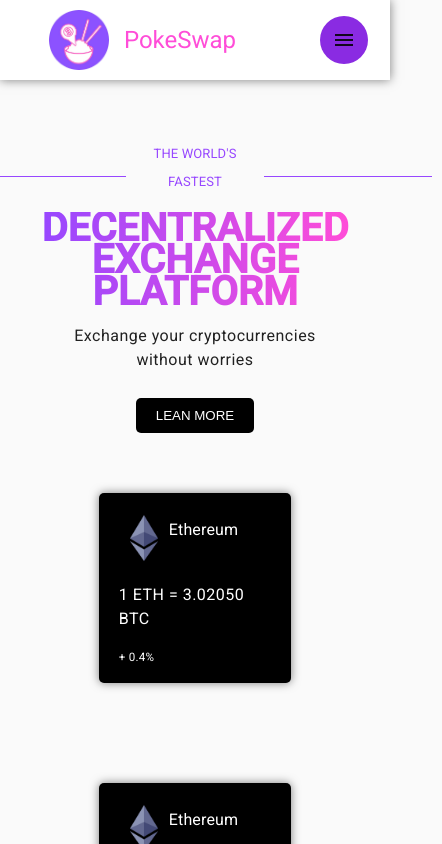
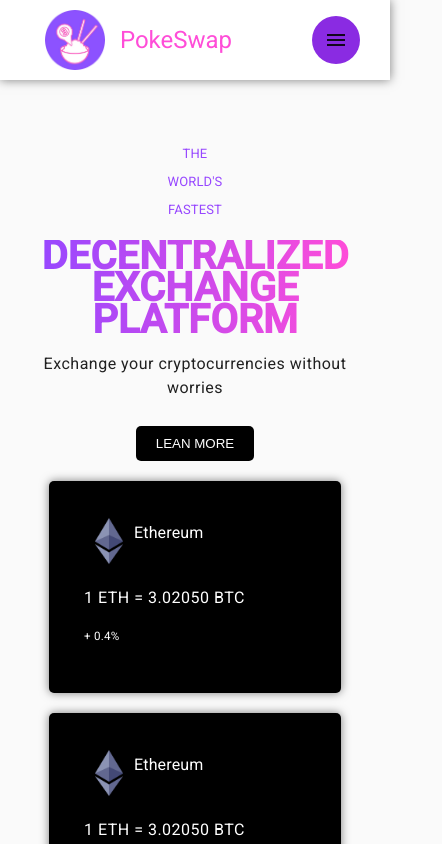
Before and after one commit to OpenFinance-upc-pre-202301-si729-sw53/PokeSwap-Frontend, an Angular app: page /home in a window 390 px wide. Shown: the top 844 px of the page, 442 px wide, since content can reach past the window. Built offline with nearby package versions, Linux system fonts and the light colour scheme.

Commit message:
commit...

```diff
--- a/src/app/components/home/home.component.html
+++ b/src/app/components/home/home.component.html
@@ -34,6 +34,7 @@
     <a mat-button color="basic" href="#feature">FEATURES</a>
     <a mat-button color="basic" href="#help">HELP</a>
     <a class="bt" mat-button color="basic" href="#footer">CONTACT</a>
+    <button mat-raised-button color="primary"><a href="/login">Open Free Account</a></button>
 </div>
 
 
--- a/src/app/components/home/home.component.scss
+++ b/src/app/components/home/home.component.scss
@@ -12,6 +12,7 @@
     z-index: 100;
     background-color: white;
     box-shadow: 0 0 10px rgba(0,0,0,0.5);
+    width: 100%;
 }
 
 header .logo {
@@ -54,7 +55,7 @@
     font-weight: 500;
     margin: auto 10px;
     padding: 10px 10px;
-    border-radius:  5px;
+    border-radius: 5px;
 }
 
 header .menu .menu-item a {
@@ -95,7 +96,6 @@
 .btn-open-account button:hover {
     background-color: #c397fd;
     color: #fff;
-    text-decoration: none;
 }
 
 
@@ -391,10 +391,6 @@
     margin-bottom: 150px;
 }
 
-.btn-open-account {
-    margin-right: 125px;
-}
-
 
 
 /* Community */
@@ -537,20 +533,46 @@
     margin-left: 20px;
 }
 
+a {
+    text-decoration: none;
+}
+
+.logo {
+    display: flex;
+    justify-content: right;
+}
+
+
+
 
 
 
 /*  STYLE RESPONSIVE__________________________________________  */
 
-/* Estilos para dispositivos pequeños (hasta 650px) */
-@media only screen and (max-width: 650px) {
-
+@media only screen and (max-width: 400px) {
     header {
         justify-content: left;
     }
 
+    h1 {
+        text-align: center;
+    }
+
+    video {
+        width: 100%;
+    }
+
+    .disclaimer-section {
+        max-height: 100vh !important;
+    }
+}
+
+/* Estilos para dispositivos pequeÃ±os (hasta 650px) */
+@media only screen and (max-width: 650px) {
     .carousel-item {
-        height: 150px;
+        height: 250px;
+        margin: 10px;
+        padding: 35px;
     }
 
     .data-view {
@@ -566,19 +588,18 @@
         text-align: center;
     }
 
-    .about-img {
-        img {
+    .about-img img {
         transform: none !important;
         width: 75% !important;
-        }
     }
 
     .feature-img {
         text-align: center;
 
-        img {
+    }
+
+    .feature-img img {
         width: 75%;
-        }
     }
 
     .feature-text {
@@ -589,10 +610,8 @@
         width: 75px;
     }
 
-    .help-img {
-        img {
+    .help-img img {
         width: 75% !important;
-        }
     }
 
     .help-text {
@@ -600,7 +619,7 @@
     }
 
     .text-about-container {
-        width: 75%;
+        width: 100%;
     }
 
     .cryptos {
@@ -610,11 +629,27 @@
     .community-section {
         min-height: 350px;
     }
+
+    .community-card {
+        height: 500px;
+    }
+
+    p {
+        text-align: center;
+    }
+
+    section div {
+        width: 80%;
+        height: 80%;
+    }
+
+    .bt_menu, .bt_close {
+        margin-right: 30px;
+    }
 }
 
 /* Estilos para dispositivos medianos (de 651px a 1104px) */
-@media only screen and (max-width: 1104px)  {
-
+@media only screen and (max-width: 1104px) {
     .disclaimer-section {
         max-height: 50vh;
     }
@@ -626,14 +661,15 @@
     .footer-social {
         margin: auto;
 
-        .footer-social-list {
+    }
+
+    .footer-social .footer-social-list {
         padding: 0;
-        }
     }
 
     .menu_items {
         position: fixed;
-        top: 0;
+        top: 80px;
         left: 0;
         display: flex;
         flex-direction: column;
@@ -644,19 +680,20 @@
         background-color: white;
         transition: all 2s;
         z-index: 10;
+    }
 
-        button {
+    .menu_items button {
         margin-top: 10px;
     }
 
-        .bt {
+    .menu_items .bt {
         margin-bottom: 10px;
         padding: 20px 30px;
     }
-        a {
+
+    .menu_items a {
         padding-bottom: 50px;
         font-size: large;
-        }
     }
 
     .navbar {
@@ -666,10 +703,14 @@
     .btn-open-account {
         display: none;
     }
+
+    p {
+        text-align: center;
+    }
 }
 
-/* Estilos para dispositivos grandes (más de 1105px) */
-@media only screen and (min-width: 1105px){
+/* Estilos para dispositivos grandes (mÃ¡s de 1105px) */
+@media only screen and (min-width: 1105px) {
     .bt_menu {
         display: none;
     }
```
Lines whose indentation alone changed are shown as unchanged.
